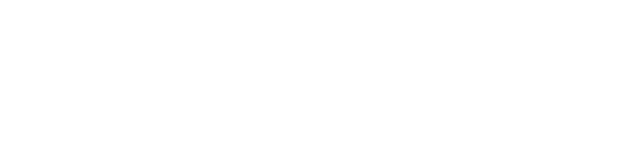
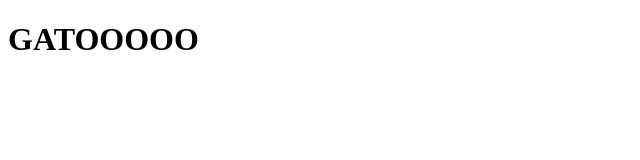
Before and after one commit to feraptor02/test, a plain HTML site: page index.html in a window 1280 px wide. Shown: the whole page, without its empty margins (0-640 px from the left). Drawn offline with Linux system fonts and the light colour scheme.

Commit message:
ADDED GATO

```diff
--- a/index.html
+++ b/index.html
@@ -10,5 +10,5 @@
 
 <body>
 </body>
-
+<h1>GATOOOOO</h1>
 </html>
```
